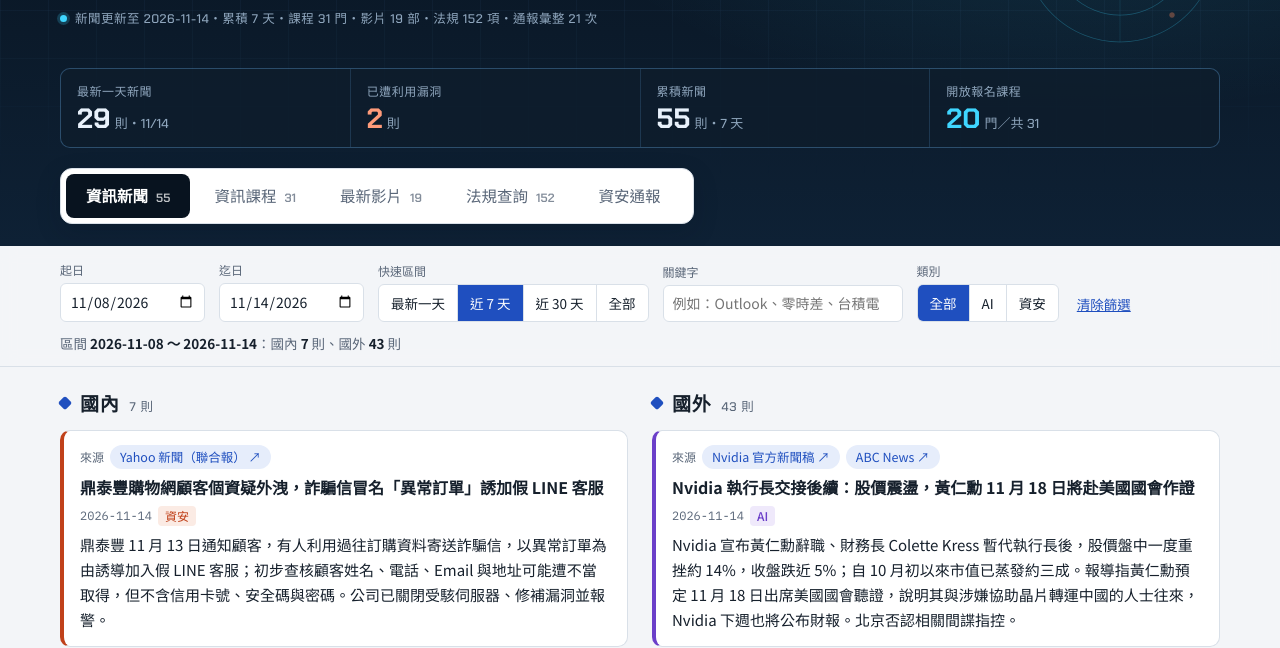
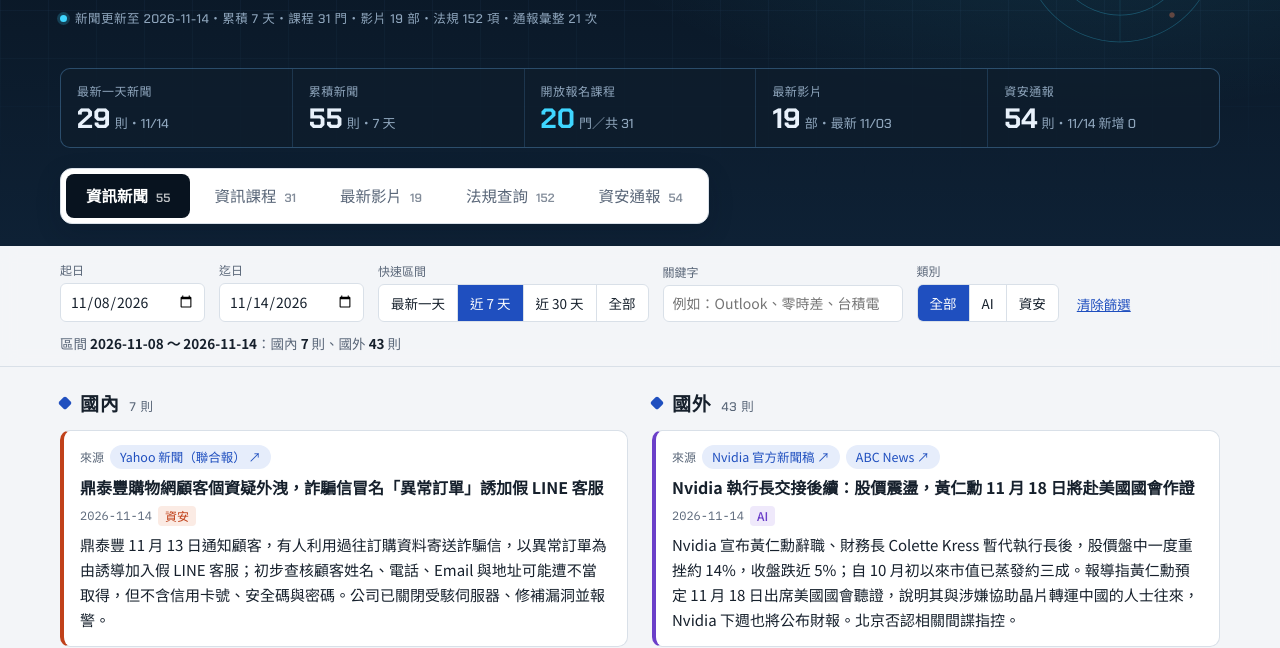
Before and after one commit to misforest/ai-security-news, a plain HTML site: page index.html in a window 1280 px wide. Shown: the part 182-830 px from the top of the page. Drawn offline with Linux system fonts and the light colour scheme.

Commit message:
儀表板改為五項：移除已遭利用漏洞，新增最新影片與資安通報；資安通報分頁顯示件數
Co-Authored-By: Claude Opus 5.5 <noreply@anthropic.com>

```diff
--- a/index.html
+++ b/index.html
@@ -61,7 +61,7 @@ a{color:var(--accent)}
 .tagline{margin:12px 0 0;font-size:15px;color:var(--cockpit-muted);max-width:52ch}
 .tagline b{color:var(--cockpit-ink);font-weight:500}
 #radar{width:200px;height:200px;display:block}
-.gauges{display:grid;grid-template-columns:repeat(4,1fr);gap:1px;background:var(--cockpit-line);border:1px solid var(--cockpit-line);border-radius:10px;overflow:hidden;margin:4px 0 0}
+.gauges{display:grid;grid-template-columns:repeat(5,1fr);gap:1px;background:var(--cockpit-line);border:1px solid var(--cockpit-line);border-radius:10px;overflow:hidden;margin:4px 0 0}
 .gauge{background:rgba(8,19,31,.72);padding:12px 16px;display:flex;flex-direction:column;gap:2px}
 .gauge .k{font-size:12px;color:var(--cockpit-muted);letter-spacing:.04em}
 .gauge .v{font-family:var(--font-tech);font-size:28px;font-weight:700;line-height:1.15;font-variant-numeric:tabular-nums;color:var(--cockpit-ink)}
@@ -84,6 +84,7 @@ nav.tabs button .n{font-family:var(--font-tech);font-size:12px;margin-left:8px;o
   .hero{grid-template-columns:1fr}
   #radar{display:none}
   .gauges{grid-template-columns:repeat(2,1fr)}
+  .gauge:last-child{grid-column:span 2}
 }
 @media (max-width:640px){.filters{position:static}}
 @media (max-width:420px){nav.tabs{display:flex}nav.tabs button{flex:1;padding:9px 10px}}
@@ -216,9 +217,10 @@ footer{color:var(--muted);font-size:12.5px;padding:8px 0 32px;border-top:1px sol
     </header>
     <div class="gauges" aria-label="今日儀表">
       <div class="gauge"><span class="k">最新一天新聞</span><span class="v" id="g-today">—</span></div>
-      <div class="gauge hot"><span class="k">已遭利用漏洞</span><span class="v" id="g-exploit">—</span></div>
       <div class="gauge"><span class="k">累積新聞</span><span class="v" id="g-total">—</span></div>
       <div class="gauge sig"><span class="k">開放報名課程</span><span class="v" id="g-courses">—</span></div>
+      <div class="gauge"><span class="k">最新影片</span><span class="v" id="g-videos">—</span></div>
+      <div class="gauge" id="g-alerts-box"><span class="k">資安通報</span><span class="v" id="g-alerts">—</span></div>
     </div>
     <div class="urgent" id="urgent" role="alert" hidden></div>
     <nav class="tabs" role="tablist" aria-label="內容類別">
@@ -776,6 +778,11 @@ footer{color:var(--muted);font-size:12.5px;padding:8px 0 32px;border-top:1px sol
     });
     return out.sort(function(a,b){ return (PRI[a.priority]==null?9:PRI[a.priority]) - (PRI[b.priority]==null?9:PRI[b.priority]) || (String(b.receivedAt) > String(a.receivedAt) ? 1 : -1); });
   }
+  function alertTotal(){
+    var seen = {}, n = 0;
+    state.alertDays.forEach(function(d){ (d && Array.isArray(d.items) ? d.items : []).forEach(function(a){ if(a && a.id && !seen[a.id]){ seen[a.id] = 1; n++; } }); });
+    return n;
+  }
   function fmtTime(t){ t = String(t||""); return t ? t.slice(5,16).replace("T"," ").replace("-","/") : ""; }
   function alertCard(a){
     var h = function(t){ return hlWith(state.aq, t); };
@@ -808,7 +815,7 @@ footer{color:var(--muted);font-size:12.5px;padding:8px 0 32px;border-top:1px sol
     Array.prototype.forEach.call($("apris").querySelectorAll("button"), function(b){ b.setAttribute("aria-pressed", b.getAttribute("data-apri") === state.apri); });
     var latestDay = state.alertDays.slice().sort(function(a,b){ return a.date < b.date ? 1 : -1; })[0];
     var li = latestDay && Array.isArray(latestDay.items) ? latestDay.items : [];
-    $("tabn-alerts").textContent = li.length ? li.length : "";
+    $("tabn-alerts").textContent = state.status !== "loading" ? alertTotal() : "";
     var urg = li.filter(function(a){ return a && a.priority === "緊急"; });
     var box = $("urgent");
     if(urg.length){
@@ -831,14 +838,20 @@ footer{color:var(--muted);font-size:12.5px;padding:8px 0 32px;border-top:1px sol
   function renderGauges(){
     var L = latest(), day = state.days.filter(function(d){ return d.date === L; })[0];
     var items = day && Array.isArray(day.items) ? day.items : [];
-    var exploited = items.filter(function(i){ return (i.flags||[]).indexOf("已遭利用") !== -1; }).length;
     var total = state.days.reduce(function(n,d){ return n + (Array.isArray(d.items) ? d.items.length : 0); }, 0);
     var openC = state.courses.filter(function(c){ return c && c.eligibility === "任何人"; }).length;
     var ready = state.status !== "loading";
     $("g-today").innerHTML = ready && L ? items.length + '<small>則・' + esc(L.slice(5).replace("-","/")) + '</small>' : "—";
-    $("g-exploit").innerHTML = ready && L ? exploited + '<small>則</small>' : "—";
     $("g-total").innerHTML = ready ? total + '<small>則・' + state.days.length + ' 天</small>' : "—";
     $("g-courses").innerHTML = ready ? openC + '<small>門／共 ' + state.courses.length + '</small>' : "—";
+    var vd = state.videos.map(function(v){ return v && v.date ? String(v.date) : ""; }).filter(Boolean).sort();
+    var vL = vd.length ? vd[vd.length-1] : "";
+    $("g-videos").innerHTML = ready ? state.videos.length + '<small>部' + (vL ? '・最新 ' + esc(vL.slice(5).replace("-","/")) : "") + '</small>' : "—";
+    var ad = state.alertDays.filter(function(d){ return d && d.date; }).sort(function(a,b){ return a.date < b.date ? 1 : -1; })[0];
+    var aLi = ad && Array.isArray(ad.items) ? ad.items : [];
+    var aUrg = aLi.filter(function(a){ return a && a.priority === "緊急"; }).length;
+    $("g-alerts").innerHTML = ready ? alertTotal() + '<small>則' + (ad ? '・' + esc(ad.date.slice(5).replace("-","/")) + ' 新增 ' + aLi.length : "") + '</small>' : "—";
+    $("g-alerts-box").classList.toggle("hot", aUrg > 0);
     blips = items.map(function(it, i){
       var h = 0, t = String(it.title||i); for(var k=0;k<t.length;k++){ h = (h*31 + t.charCodeAt(k)) >>> 0; }
       return { a: (h % 360) * Math.PI/180, r: .25 + ((h >> 9) % 70)/100, ai: it.category === "AI", hot: (it.flags||[]).indexOf("已遭利用") !== -1 };
```
